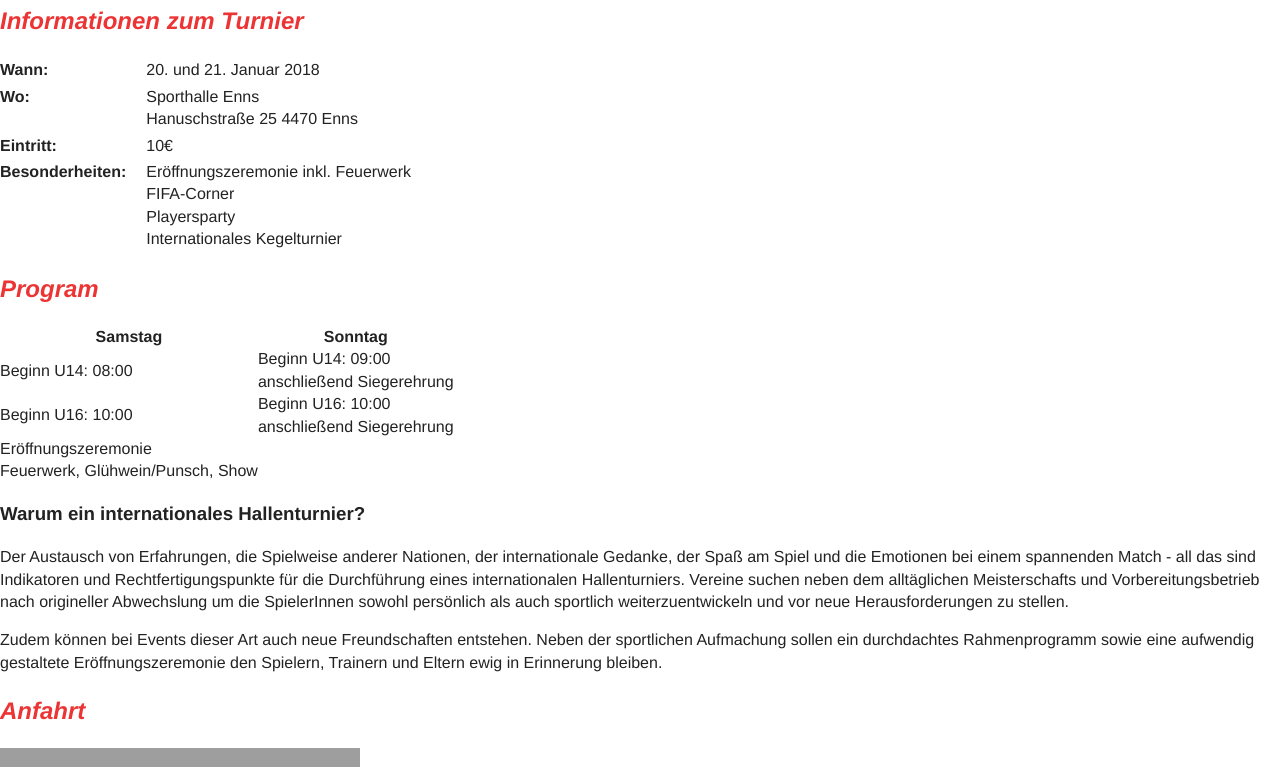
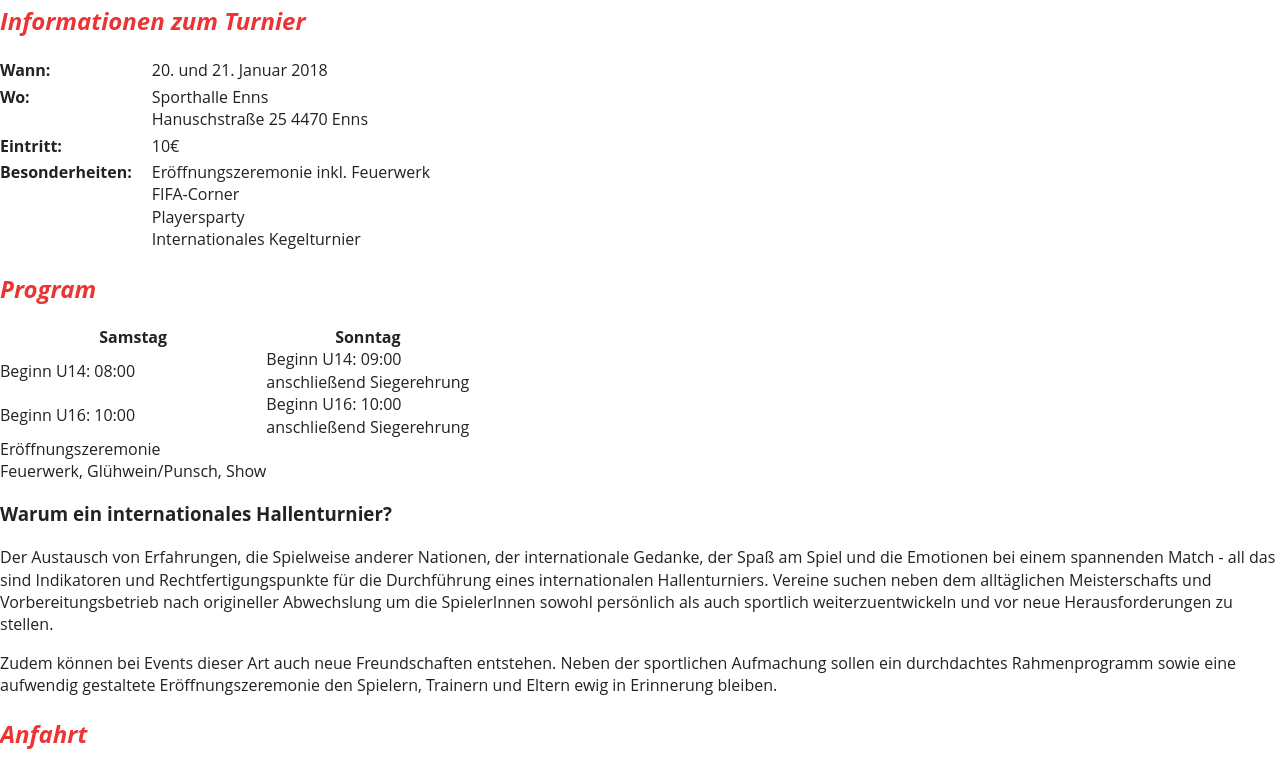
Before and after one commit to leozilla/indoorcup-web, a plain HTML site: page index.html in a window 1280 px wide. Shown: the part 682-1449 px from the top of the page. Drawn offline with nearby package versions, Linux system fonts and the light colour scheme; some packages are replaced by stand-ins of ours; grey boxes are pictures that could not be loaded.

Commit message:
Improd font

```diff
--- a/css/main.css
+++ b/css/main.css
@@ -96,7 +96,7 @@ textarea {
    ========================================================================== */
 
 body {
-    font-family: 'Tangerine', 'Helvetica Neue', 'Vollkorn', 'Open Sans', 'Archivo Narrow', 'Verdana', 'Geneva', 'Arial', sans-serif;
+    font-family:  'Open Sans', Frutiger, "Frutiger Linotype", Univers, Calibri, "Gill Sans", "Gill Sans MT", "Myriad Pro", Myriad, "DejaVu Sans Condensed", "Liberation Sans", "Nimbus Sans L", Tahoma, Geneva, "Helvetica Neue", Helvetica, Arial, sans-serif;
 }
 
 #logo {
```
